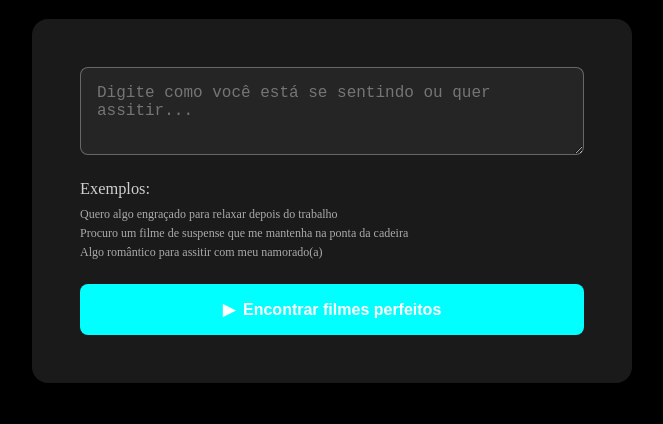
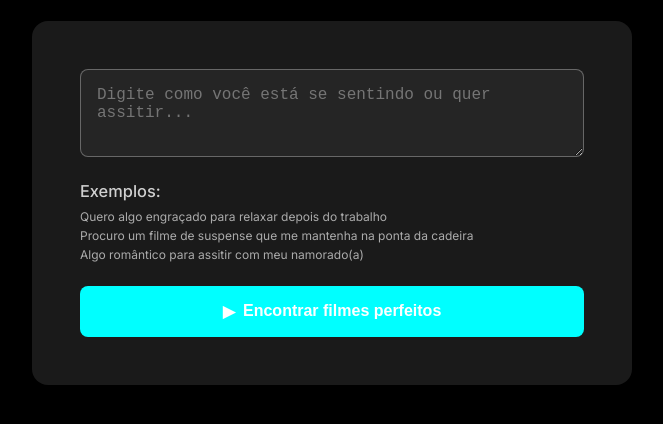
Before and after one commit to diascarla/botflix, a plain HTML site: page index.html in a window 1280 px wide. Shown: the part 298-722 px from the top of the page, without its empty margins (308-971 px from the left). Drawn offline with Linux system fonts and the light colour scheme.

Commit message:
feat: adiciona fonte no HTML

```diff
--- a/index.html
+++ b/index.html
@@ -10,6 +10,8 @@
     <link rel="stylesheet" href="./src/css/style.css">
     <link rel="stylesheet" href="./src/css/responsive.css">
     <link rel="stylesheet" href="./src/css/animation.css">
+    <link href="https://fonts.googleapis.com/css2?family=Inter:wght@300;400;500;600;700&display=swap"
+        rel="stylesheet" />
 
 </head>
 
@@ -27,7 +29,7 @@
             </header>
 
             <section class="search-card">
-                <div class="search-content">
+
                 <div class="input-container">
                     <textarea class="mood-textarea" rows="3" id="mood-textarea"
                         placeholder="Digite como você está se sentindo ou quer assitir..."></textarea>
@@ -47,7 +49,7 @@
                     </button>
 
                 </div>
-                </div>
+
             </section>
 
             <div id="results" class="results">
--- a/src/css/style.css
+++ b/src/css/style.css
@@ -1,6 +1,7 @@
 body {
   background-color: #000000;
   color: #ffffff;
+  font-family: "Inter", system-ui, sans-serif;
 }
 
 .container {
@@ -62,12 +63,6 @@ body {
   margin: 0 auto;
   background-color: rgba(255, 255, 255, 0.1);
   border-radius: 16px;
-}
-
-.search-content {
-  display: flex;
-  flex-direction: column;
-  gap: 24px;  /* aqui */
 }
 
 .input-container{
```
Lines whose indentation alone changed are shown as unchanged.
